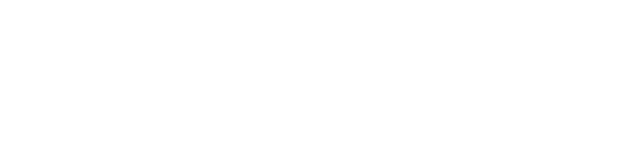
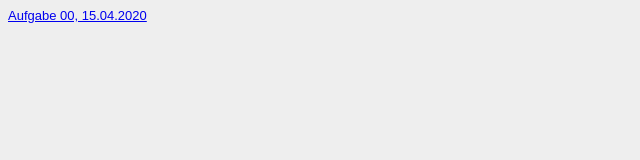
Before and after one commit to Plagiatus/GIS_SoSe2020, a plain HTML site: page Steckbrief/steckbrief.htm in a window 1280 px wide. Shown: the whole page, without its empty margins (0-640 px from the left). Drawn offline with Linux system fonts and the light colour scheme.

Commit message:
Steckbrief update: Aufgabe 00

```diff
--- a/Steckbrief/steckbrief.htm
+++ b/Steckbrief/steckbrief.htm
@@ -7,11 +7,12 @@
 body {
 	font-family: arial;
 	font-size: small;
-	background: #eeeee
+	background: #eeeeee
 }
 </style>
 </head>
 <body>
-	<!-- Hier die Links zu den gelösten Aufgaben einstellen, aktuelle oben, alte stehen lassen! Format: Aufgabenbezeichnung, Datum -->
+  <!-- Hier die Links zu den gelösten Aufgaben einstellen, aktuelle oben, alte stehen lassen! Format: Aufgabenbezeichnung, Datum -->
+  <a href="https://plagiatus.github.io/GIS_SoSe2020/Aufgabe00/index.html" target="_blank">Aufgabe 00, 15.04.2020</a>
 </body>
 </html>
```
